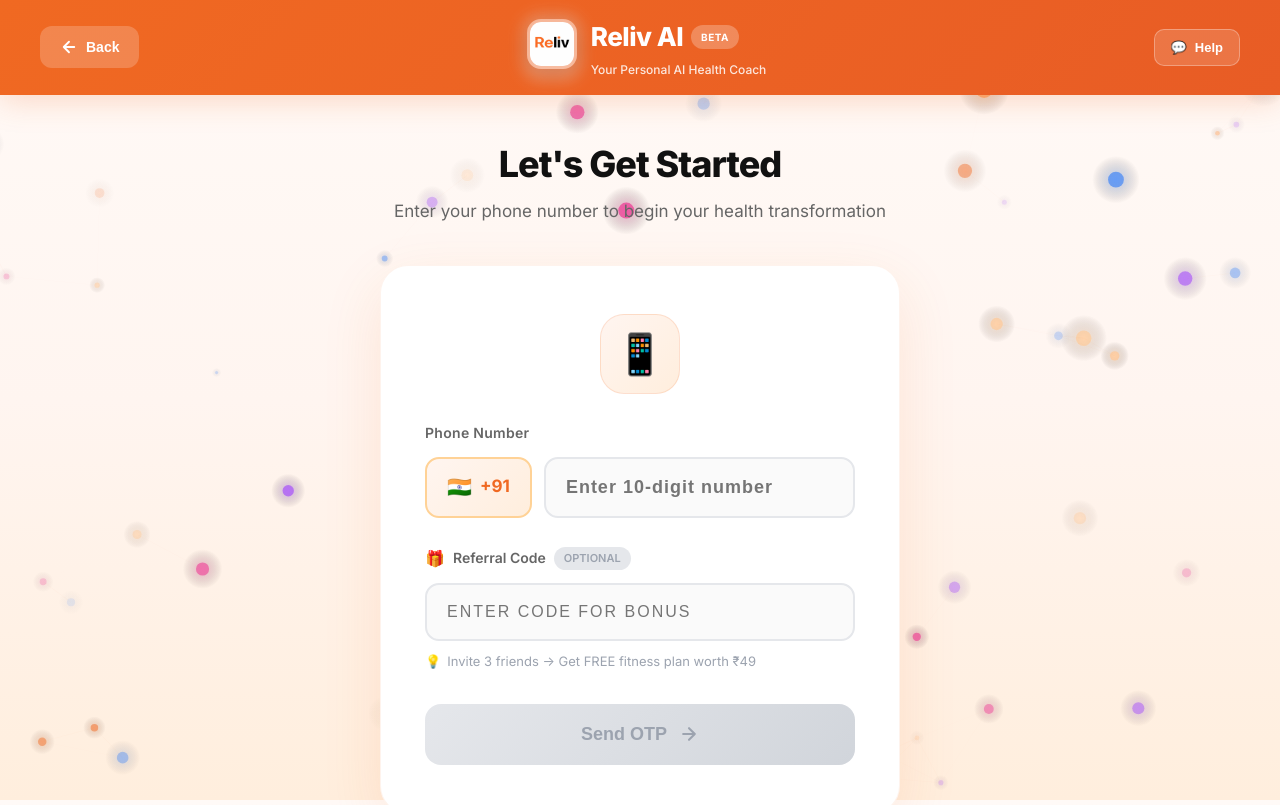
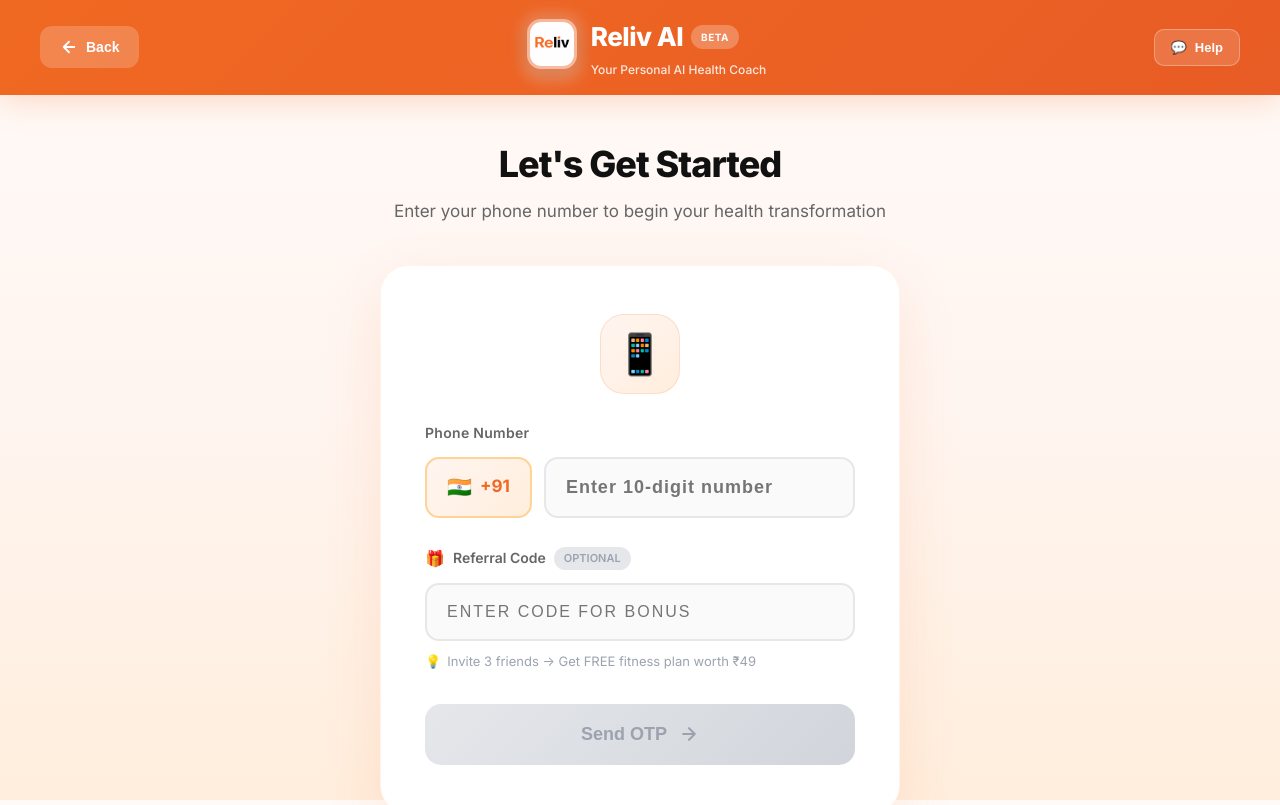
Before and after one commit to AlgorithSage/Reliv, a React (Vite) app in the folder frontend/: page /phone in a window 1280 px wide. Shown: the top 805 px of the page. Built offline with nearby package versions, Linux system fonts and the light colour scheme; no server answers.

Commit message:
Fixed some UI Bugs

```diff
--- a/frontend/src/components/Layout.jsx
+++ b/frontend/src/components/Layout.jsx
@@ -5,7 +5,7 @@ import AntigravityBackground from './AntigravityBackground';
 // ═══ ANTIGRAVITY BACKGROUND FLAG ═══
 // Set to true to show the floating dotted glassmorphic background
 // Set to false to hide it (just the gradient background)
-const ENABLE_ANTIGRAVITY = true;
+const ENABLE_ANTIGRAVITY = false;
 
 export default function Layout({ children, title, subtitle, showBack, onBack }) {
   const [scrolled, setScrolled] = useState(false);
```
